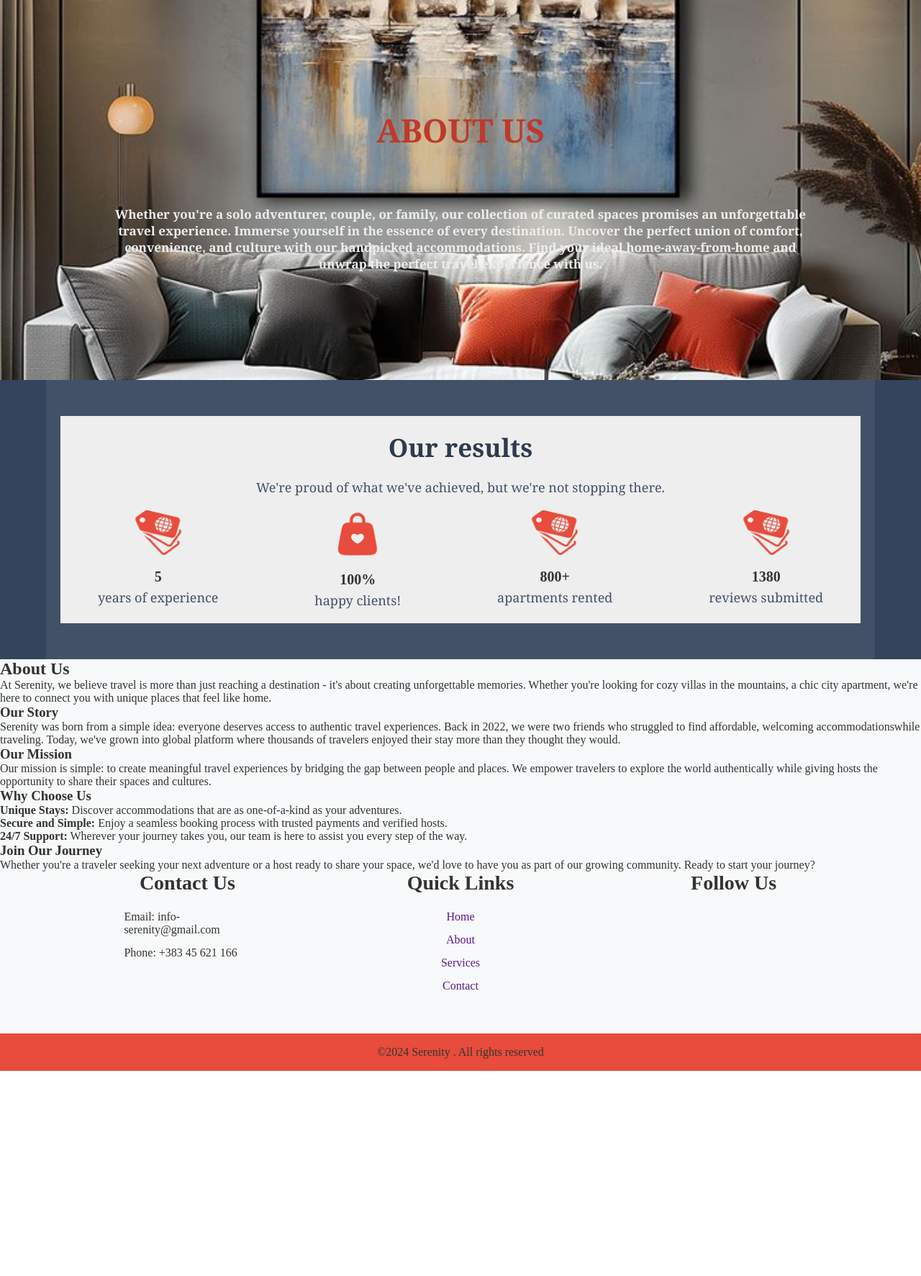
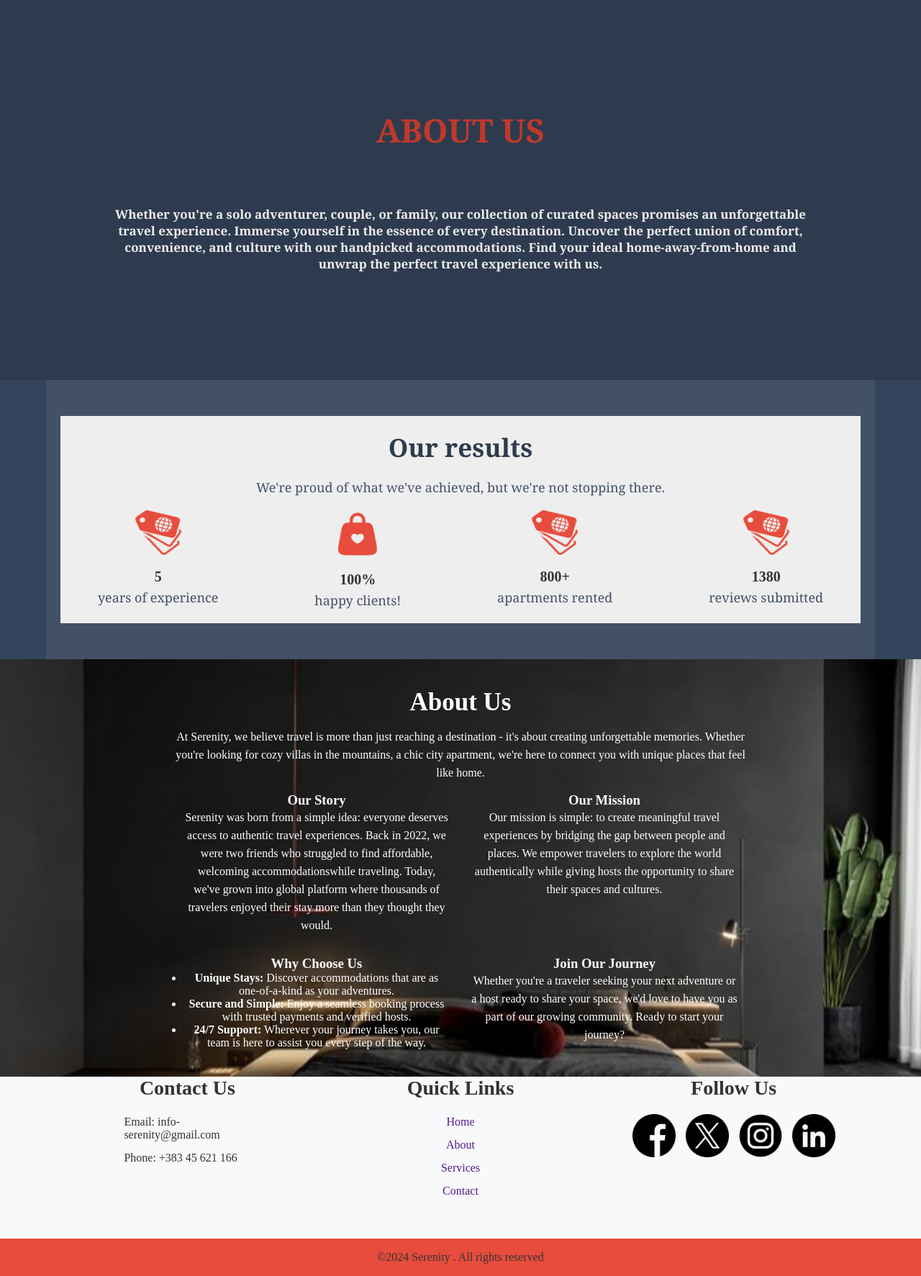
Before and after one commit to eldasahitii/Airbnb, a PHP site: page /AboutUs.html in a window 1280 px wide. Shown: the part 62-1835 px from the top of the page at 72% size. Before the commit the page ends 1550 px from the top, so only its background shows below. Run offline with PHP 8.4, Linux system fonts and the light colour scheme.

Commit message:
added an image, styled section box

```diff
--- a/AboutUs.html
+++ b/AboutUs.html
@@ -70,9 +70,10 @@
 
         <div class="row">
             <div class="column">
+            <div class="blue-box">
                         <h3>Our Story</h3>
                         <p>Serenity was born from a simple idea: everyone deserves access to authentic travel experiences. Back in 2022, we were two friends who struggled to find affordable, welcoming accommodationswhile traveling. Today, we've grown into global platform where thousands of travelers enjoyed their stay more than they thought they would.</p>
-
+                    </div>
             </div>
             <div class="column">
                 <h3>Our Mission</h3>
@@ -87,15 +88,16 @@
                </ul>
              </div>
              <div class="column">
+                <div class="white-box">
                 <h3>Join Our Journey</h3>
                <p>Whether you're a traveler seeking your next adventure or a host ready to share your space, we'd love to have you as part of our growing community.
                 Ready to start your journey?</p>
             </div>
           </div>
+         </div>
 
     </div>
 </section>
-
 
 
 
@@ -130,10 +132,10 @@
         <div class="footer-content">
             <h3>Follow Us</h3>
             <ul class="social-icons">
-                <li><a href=""><i class="fab fa-facebook"></i></a></li>
-                <li><a href=""><i class="fab fa-twitter"></i></a></li>
-                <li><a href=""><i class="fab fa-instagram"></i></a></li>
-                <li><a href=""><i class="fab fa-linkedin"></i></a></li>
+            <li><a href="https://www.facebook.com/"></a><img src="/images/facebook.png" alt="Facebook Icon" width="60" height="60"><i class="fab fa-facebook"></i></a></li>
+            <li><a href="https://x.com/"></a><img src="/images/twitter.png" alt="Twitter Icon" width="60" height="60"><i class="fab fa-twitter"></i></a></li>
+            <li><a href="https://www.instagram.com/"></a><img src="/images/instagram.png" alt="Instagram Icon" width="60" height="60"><i class="fab fa-instagram"></i></a></li>
+            <li><a href="https://www.linkedin.com/"></a><img src="/images/linkedin.png" alt="LinkedIn Icon" width="60" height="60"><i class="fab fa-linkedin"></i></a></li>
             </ul>
         </div>
     </div>
--- a/style.css
+++ b/style.css
@@ -144,9 +144,10 @@ flex: 1;
     width: 100%;
 }
 .about-us-content{
-    background-image: url("./images/aboutus1.jpg");
-    background-repeat: no-repeat;
-    background-size: cover;
+    background-color: #2e3b4e;
+    /* background-image: url("./images/aboutus1.jpg"); */
+    /* background-repeat: no-repeat;
+    background-size: cover; */
     background-position: 0%;
     text-align: center;
     padding: 150px;
@@ -212,11 +213,65 @@ flex: 1;
     font-size: 20px;
 
 }
+.column{
+    width: 50%;
+    padding-top: 20px;
+    padding: 15px 15px;
 
+}
+.row{
+    display: flex;
+    flex-wrap: wrap;
+    justify-content: center;
+}
+.box{
+    background: url("./images/aboutus4.png");
+    background-size: cover;
+    background-repeat: no-repeat;
+    background-position: 50% 50%;
+    padding: 40px 0;
+    text-align: center;
 
+}
+.box-content{
+    margin-left: auto;
+    margin-right: auto;
+    max-width: 800px;
+    height: 500px;
+    position: relative;
 
+}
+.box-content h1{
+    color: #fff;
+    font-size: 35px;
+    padding-bottom: 15px;
 
+}
+.box-content h3{
+    color: #fff;
+    font-weight: bold;
 
+}
+.box-content ul li{
+    color: #fff;
+}
+.box-content p{
+    color: #fff;
+   line-height: 25px;
+}
+/* .blue-box{
+    background-color: #425168;
+}
+.white-box{
+    background-color: #eee;
+    height: 150px;
+} */
+/* .white-box h3{
+    color: #222;
+}
+.white-box p{
+    color: #222;}
+} */
 
 
 .footer{
@@ -303,9 +358,7 @@ a:hover{
     font-size: 16px;
     padding: 7px;
 }
-.box{
 
-}
 
 
 
```
Also changed, not shown: images/aboutus1.jpg (deleted), images/aboutus4.png (added). Lines whose indentation alone changed are shown as unchanged.
